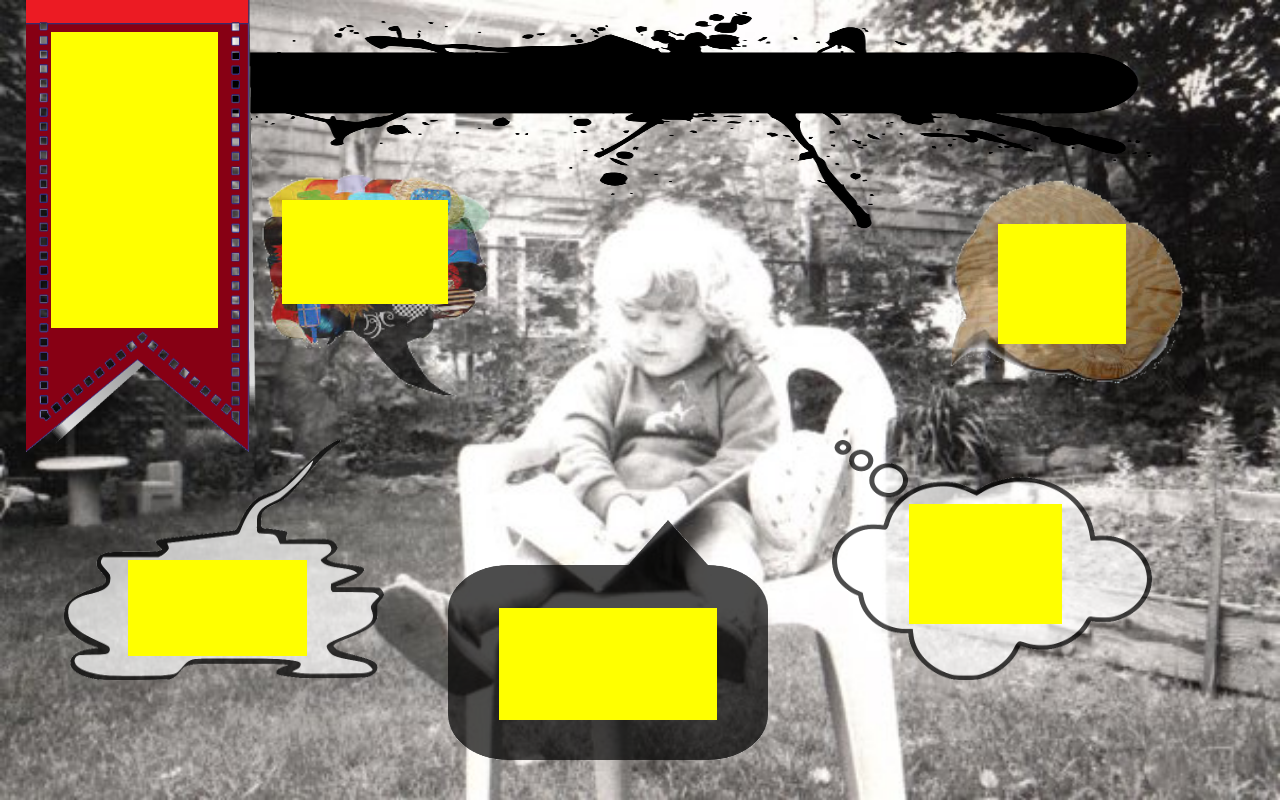
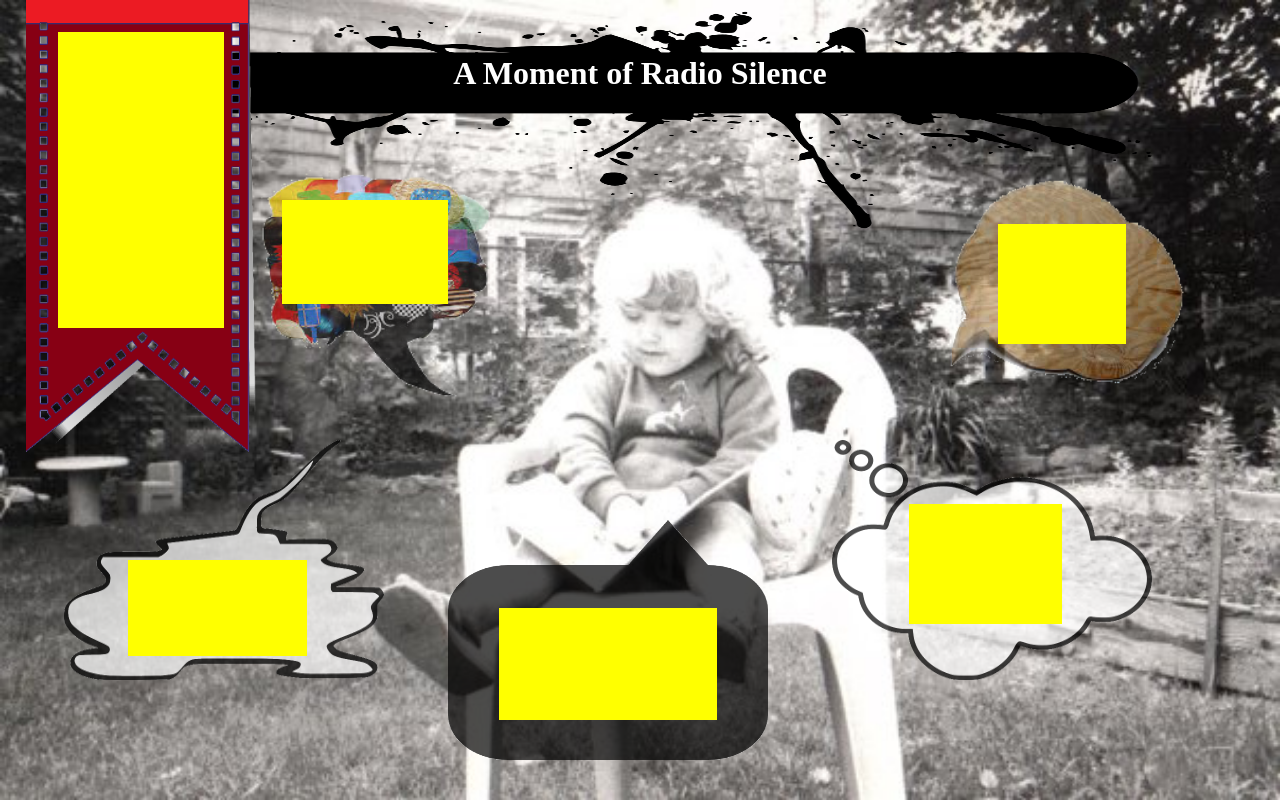
Before and after one commit to jasminenoack/jasminenoack.github.io, a plain HTML site: page index.html in a window 1280 px wide. Drawn offline with Linux system fonts and the light colour scheme.

Commit message:
layout changes

```diff
--- a/index.css
+++ b/index.css
@@ -7,7 +7,15 @@ background-image: url("banner.png");
 position: absolute;
 z-index:2;
 background-size: 100% 100%;
+color:white;
+text-align:center;
 }
+
+h1{
+position: relative;
+top:14%;
+}
+
 
 #content{
 /*overflow-y: auto;*/
@@ -149,6 +157,6 @@ position: absolute;
 height: 37%;
 width: 13%;
 top:4%;
-left:4%;
+left:4.5%;
 background-color:yellow;
 }
--- a/index.html
+++ b/index.html
@@ -7,6 +7,8 @@
 </head>
   <body>
     <div id=banner>
+
+	<h1>A Moment of Radio Silence</h1>
 	</div>
 
 	<div id="content">
```
